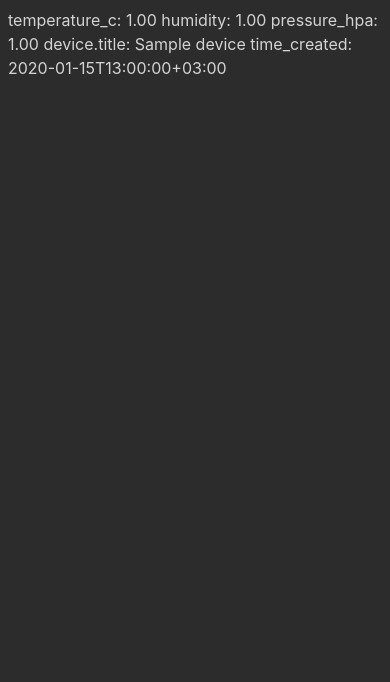
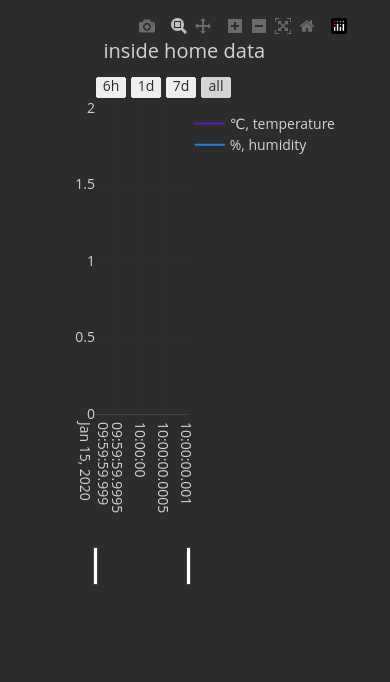
Before and after one commit to Valentin-Golyonko/FlaskTestRPi, a Django app: page /api/barometers/ in a window 390 px wide. Shown: the top 682 px of the page. Run offline with Django 3.2, Linux system fonts and the light colour scheme; a user stored in the database is signed in; tables that the repository leaves empty hold one stand-in row (values such as "Sample post"); parts of the project's set-up code (start-up, migrations or seed data) failed here and were passed over; some libraries are stand-ins or nearby versions.

Commit message:
added: Plotly charts to barometer endpoint

```diff
--- a/app/barometer/views.py
+++ b/app/barometer/views.py
@@ -1,4 +1,4 @@
-from rest_framework import mixins
+from rest_framework import mixins, status
 from rest_framework.permissions import IsAuthenticated
 from rest_framework.renderers import TemplateHTMLRenderer
 from rest_framework.response import Response
@@ -17,14 +17,36 @@ class BarometerViewSet(mixins.RetrieveModelMixin,
     permission_classes = (IsAuthenticated,)
     queryset = Barometer.objects.all()
     serializer_class = BarometerSerializer
+    pagination_class = None
 
     def list(self, request, *args, **kwargs):
-        queryset = self.filter_queryset(self.get_queryset())
+        query_list = list(self.filter_queryset(self.get_queryset()))
+        if not query_list:
+            return Response(data={}, status=status.HTTP_200_OK)
 
-        page = self.paginate_queryset(queryset)
-        if page is not None:
-            serializer = self.get_serializer(page, many=True)
-            return self.get_paginated_response(serializer.data)
+        x_axis_limit = 10
 
-        serializer = self.get_serializer(queryset, many=True)
-        return Response(data=serializer.data)
+        last_obj = query_list[-1]
+        if len(query_list) >= x_axis_limit:
+            last_x_obj = query_list[-x_axis_limit]
+        else:
+            last_x_obj = query_list[0]
+
+        out_data = {
+            'temperature_c': [],
+            'humidity': [],
+            'pressure_hpa': [],
+            'device': [],
+            'time_created': [],
+            'xaxis_range': [
+                last_x_obj.time_created.strftime('%Y-%m-%d %H:%M'),
+                last_obj.time_created.strftime('%Y-%m-%d %H:%M')
+            ],
+        }
+
+        for data_obj in query_list:
+            out_data.get('temperature_c').append(float(data_obj.temperature_c))
+            out_data.get('humidity').append(float(data_obj.humidity))
+            out_data.get('time_created').append(data_obj.time_created.strftime('%Y-%m-%d %H:%M'))
+
+        return Response(data=out_data, status=status.HTTP_200_OK)
--- a/static/homebox/css/home_box_style.css
+++ b/static/homebox/css/home_box_style.css
@@ -25,3 +25,9 @@
 .text_light:link a, div, p, h5 {
     text-decoration: none;
 }
+
+.barometer_chart {
+    min-height: 50%;
+    max-height: 90%;
+    max-width: 90%;
+}
--- a/templates/barometer/barometer.html
+++ b/templates/barometer/barometer.html
@@ -7,14 +7,98 @@
 
 {% block content %}
 
-    {% for datum in results %}
-        <p class="text_light">
-            temperature_c: {{ datum.temperature_c }}
-            humidity: {{ datum.humidity }}
-            pressure_hpa: {{ datum.pressure_hpa }}
-            device.title: {{ datum.device.title }}
-            time_created: {{ datum.time_created }}
-        </p>
-    {% endfor %}
+    <div class="m-2 barometer_chart"
+         id='BarometerCharts'>
+        <!-- Plotly chart will be drawn inside this DIV -->
+    </div>
+
+    <script>
+        const token = '{{csrf_token}}';
+        $(document).ready(function () {
+            const time_created_data = {{ time_created | safe }};
+            const temperature_c_data = {{ temperature_c }};
+            const humidity_data = {{ humidity }};
+            const xaxis_range = {{ xaxis_range | safe }};
+
+            var trace1 = {
+                x: time_created_data,
+                y: temperature_c_data,
+                type: 'scatter',
+                mode: "lines",
+                name: '&#8451;, temperature',
+                line: {color: '#561eb4'},
+            };
+
+            var trace2 = {
+                x: time_created_data,
+                y: humidity_data,
+                type: 'scatter',
+                mode: "lines",
+                name: '&#37;, humidity',
+                line: {color: '#287ddc'},
+            };
+
+            var data = [trace1, trace2];
+
+            var layout = {
+                autosize: true,
+                height: window.innerHeight * 0.8,
+                {#width: window.innerWidth * 0.8,#}
+                plot_bgcolor: "#2C2C2C",
+                paper_bgcolor: "#2C2C2C",
+                font: {
+                    {#family: 'Courier New, monospace',#}
+                    size: 14,
+                    color: 'lightgrey',
+                },
+                title: 'inside home data',
+                xaxis: {
+                    autorange: true,
+                    range: xaxis_range,
+                    rangeselector: {
+                        bgColor: "orange",
+                        font: {
+                            color: '#2C2C2C',
+                        },
+                        buttons: [
+                            {
+                                count: 6,
+                                label: '6h',
+                                step: 'hour',
+                                stepmode: 'backward'
+                            },
+                            {
+                                count: 1,
+                                label: '1d',
+                                step: 'day',
+                                stepmode: 'backward'
+                            },
+                            {
+                                count: 7,
+                                label: '7d',
+                                step: 'day',
+                                stepmode: 'backward'
+                            },
+                            {step: 'all'}
+                        ]
+                    },
+                    rangeslider: {range: xaxis_range},
+                    type: 'date'
+                },
+                yaxis: {
+                    autorange: true,
+                    type: 'linear'
+                }
+            };
+
+            var config = {
+                responsive: true,
+                scrollZoom: true,
+            }
+
+            Plotly.newPlot('BarometerCharts', data, layout, config);
+
+        });
+    </script>
 
 {% endblock content %}
--- a/templates/main_template.html
+++ b/templates/main_template.html
@@ -15,9 +15,16 @@
             integrity="sha384-w1Q4orYjBQndcko6MimVbzY0tgp4pWB4lZ7lr30WKz0vr/aWKhXdBNmNb5D92v7s"
             crossorigin="anonymous"></script>
     <script src="https://kit.fontawesome.com/a83c531ae8.js" crossorigin="anonymous"></script>
+    <script src="https://cdn.plot.ly/plotly-latest.min.js"></script>
 
     {% load static %}
     <link rel="stylesheet" href="{% static 'css/home_box_style.css' %}">
+    {#    <link rel="stylesheet" href="{% static 'css/bs4/bootstrap.css' %}">#}
+    {#    <script src="{% static 'js/jquery-3.5.1.min.js' %}"></script>#}
+    {#    <script src="{% static 'js/popper.min.js' %}"></script>#}
+    {#    <script src="{% static 'js/bs4/bootstrap.js' %}"></script>#}
+    {#    <script src="{% static 'js/fontawesome.js' %}"></script>#}
+    {#    <script src="{% static 'js/plotly-latest.min.js' %}"></script>#}
 
     <title>{% block title %}Main Page{% endblock %} - HomeBox</title>
 </head>
```
Also changed, not shown: README.md.
